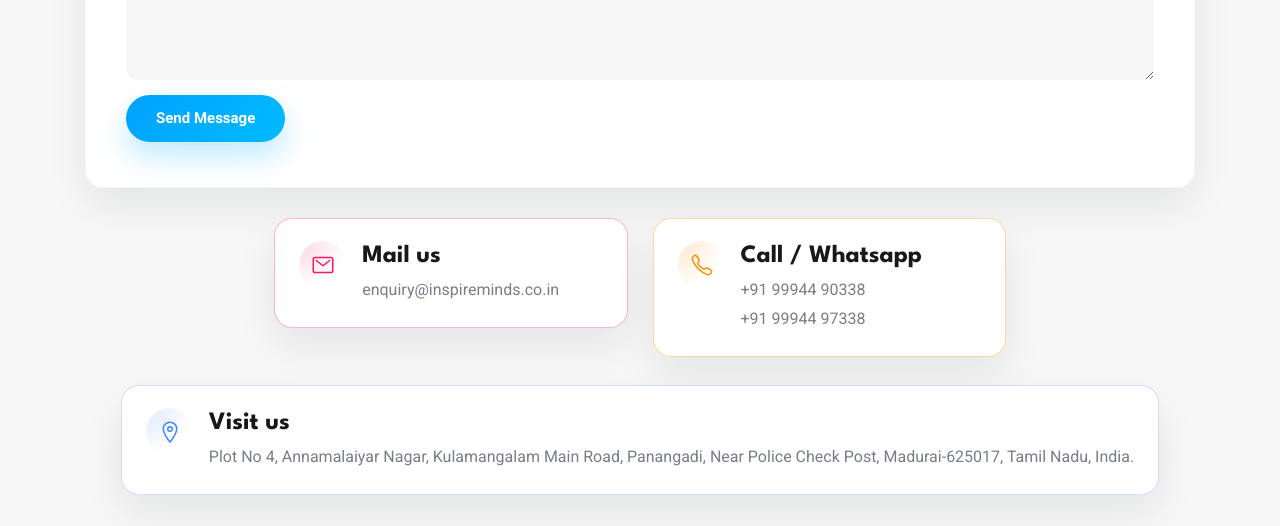
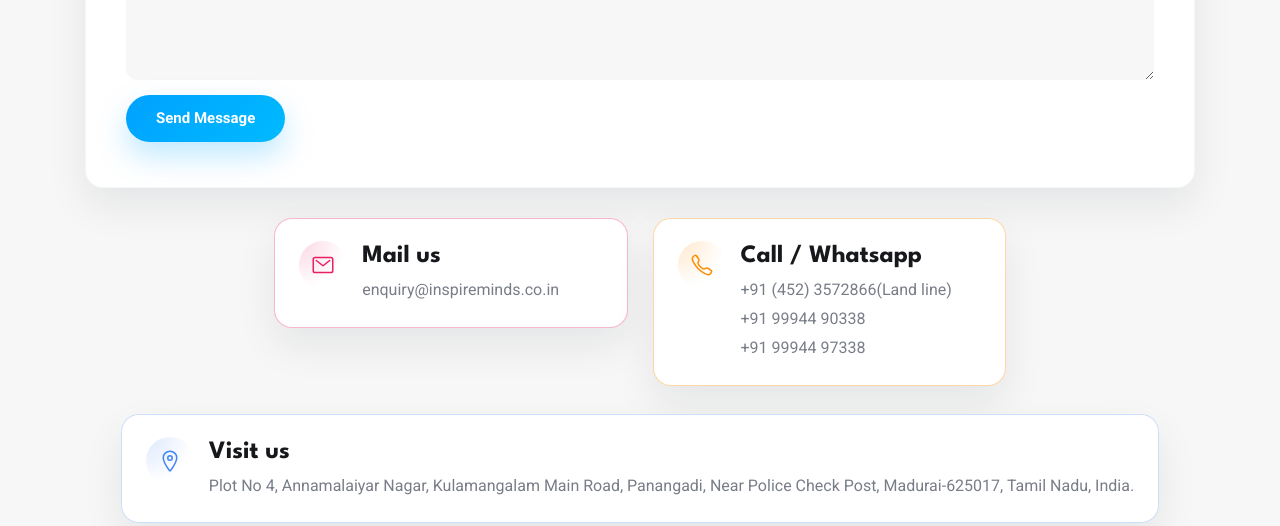
Before and after one commit to kesavaram9751/Inspire-Minds, a plain HTML site: page index.html in a window 1280 px wide. Shown: the part 5218-5744 px from the top of the page. Drawn offline with nearby package versions, Linux system fonts and the light colour scheme.

Commit message:
Update index.html

```diff
--- a/index.html
+++ b/index.html
@@ -543,6 +543,7 @@
                   </div>
                   <div class="card-content">
                     <h3 class="h3 card-title">Call / Whatsapp</h3>
+<span class="card-link">+91 (452) 3572866(Land line)</span>
                     <span class="card-link">+91 99944 90338</span>
                     <span class="card-link">+91 99944 97338</span>
                   </div>
```
